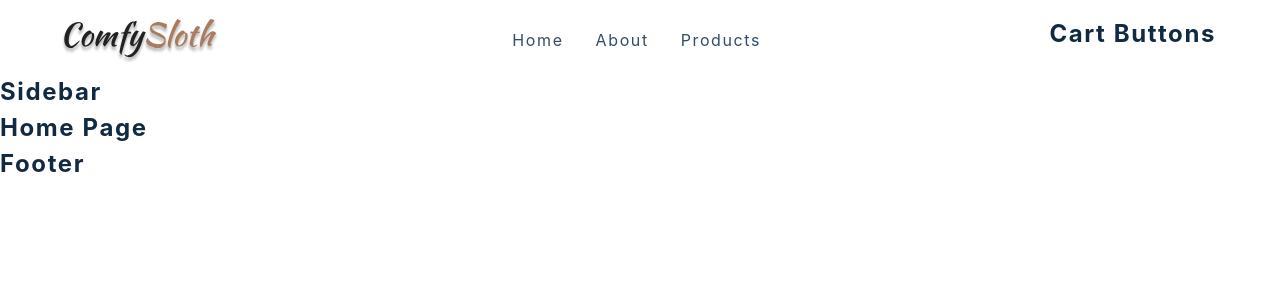
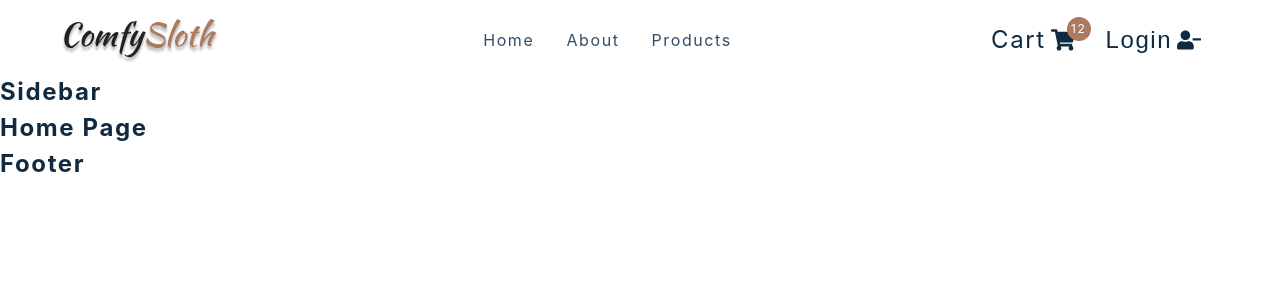
Before and after one commit to SB-SLIM/react-comfy-sloth, a React (Create React App) app: page / in a window 1280 px wide. Shown: the top 300 px of the page. Built offline with nearby package versions, Linux system fonts and the light colour scheme; the HTML template or start-up script is replaced by a standard one.

Commit message:
RCS-5 button commit

```diff
--- a/src/components/CartButtons.js
+++ b/src/components/CartButtons.js
@@ -1,14 +1,27 @@
-import React from 'react'
-import { FaShoppingCart, FaUserMinus, FaUserPlus } from 'react-icons/fa'
-import { Link } from 'react-router-dom'
-import styled from 'styled-components'
-import { useProductsContext } from '../context/products_context'
-import { useCartContext } from '../context/cart_context'
-import { useUserContext } from '../context/user_context'
+import React from "react";
+import { FaShoppingCart, FaUserMinus, FaUserPlus } from "react-icons/fa";
+import { Link } from "react-router-dom";
+import styled from "styled-components";
+import { useProductsContext } from "../context/products_context";
+import { useCartContext } from "../context/cart_context";
+import { useUserContext } from "../context/user_context";
 
 const CartButtons = () => {
-  return <h4>cart buttons </h4>
-}
+  return (
+    <Wrapper className="cart-btn-wrapper">
+      <Link to={"/cart"} className="cart-btn">
+        Cart
+        <span className="cart-container">
+          <FaShoppingCart />
+          <span className="cart-value">12</span>
+        </span>
+      </Link>
+      <button type="button" className="auth-btn">
+        Login <FaUserMinus />
+      </button>
+    </Wrapper>
+  );
+};
 
 const Wrapper = styled.div`
   display: grid;
@@ -62,5 +75,5 @@
       margin-left: 5px;
     }
   }
-`
-export default CartButtons
+`;
+export default CartButtons;
```
